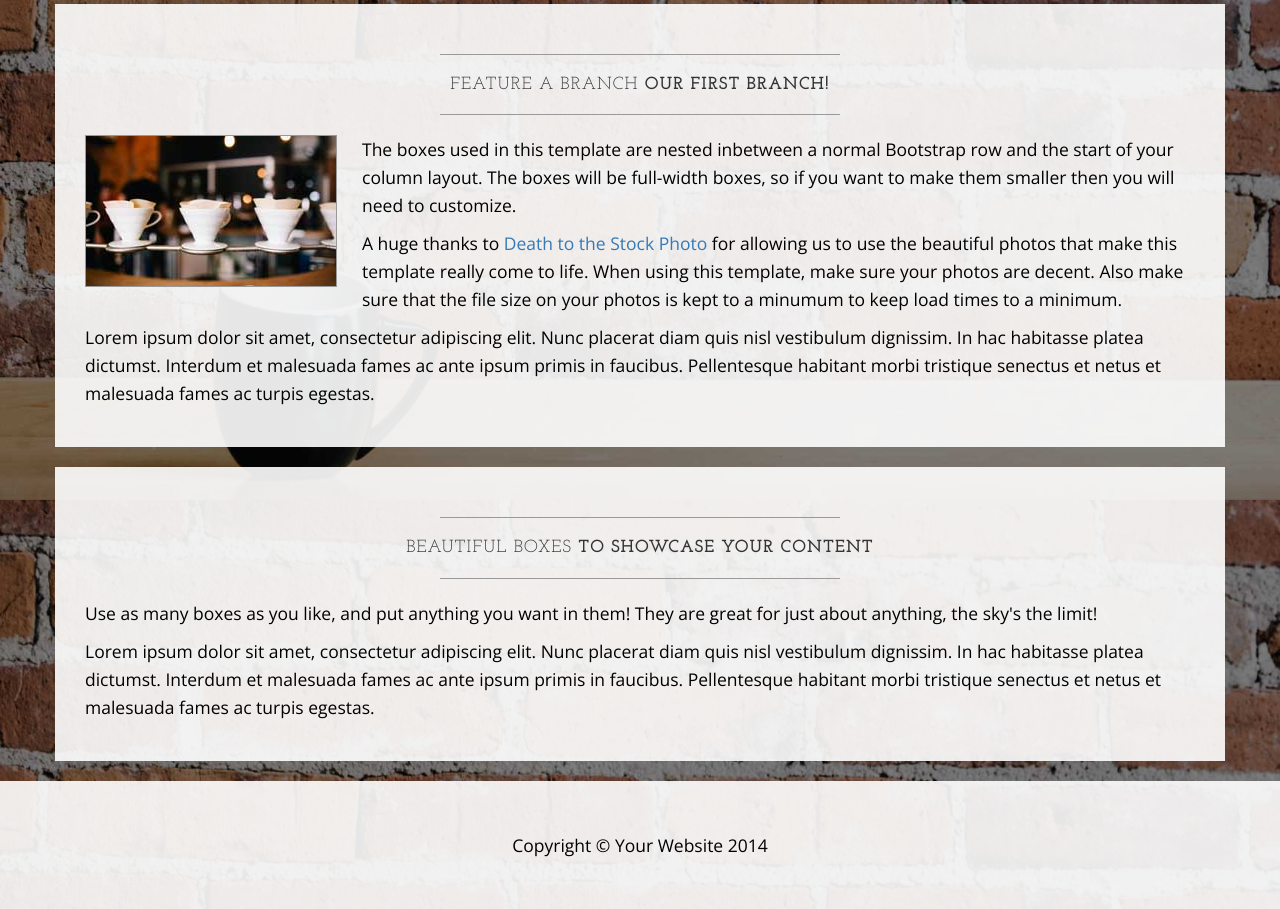
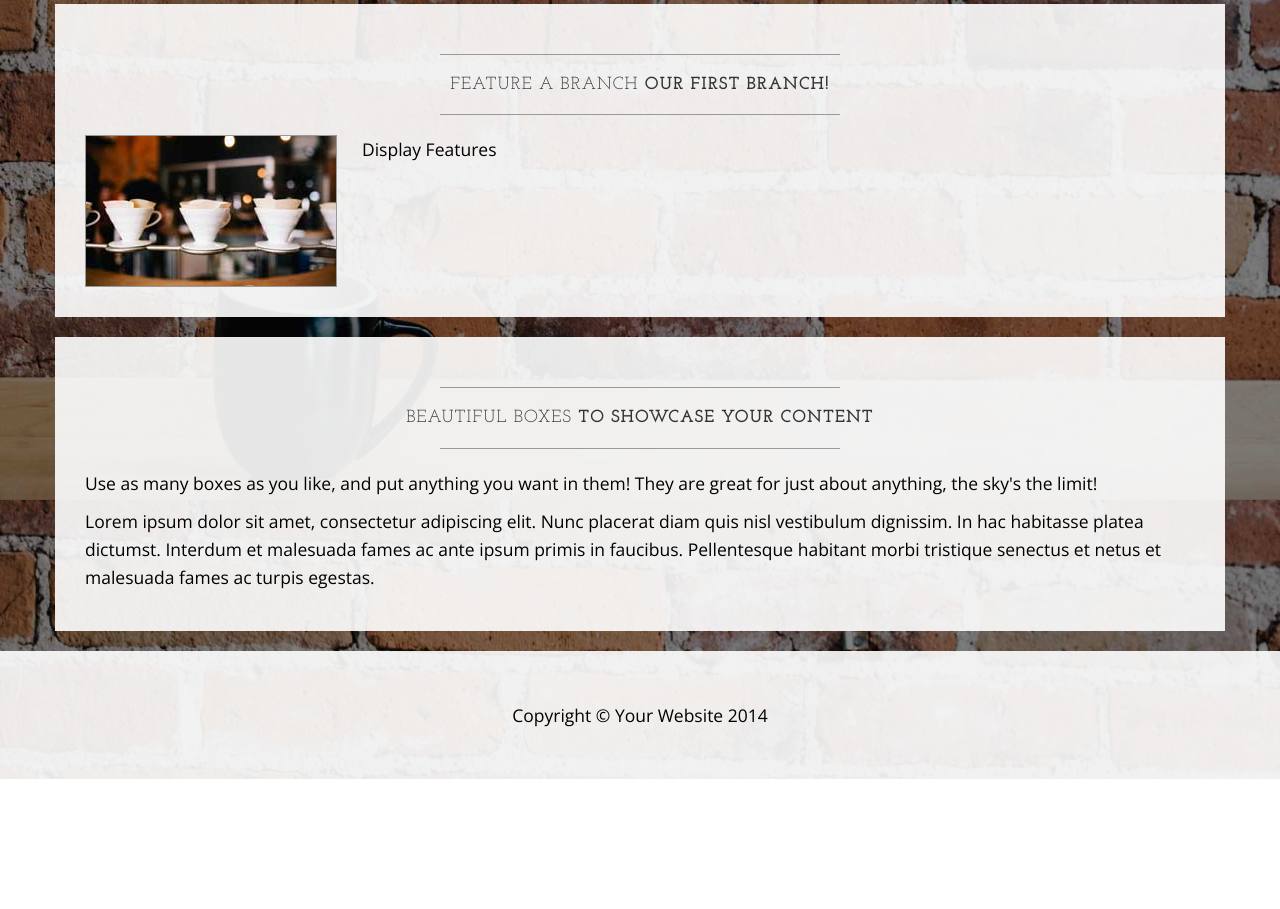
Before and after one commit to rgustinella/learning, a plain HTML site: page index.html in a window 1280 px wide. Shown: the part 1100-2009 px from the top of the page. After the commit the page ends 1879 px from the top, so only its background shows below. Drawn offline with nearby package versions, Linux system fonts and the light colour scheme.

Commit message:
Changed text Lara

```diff
--- a/index.html
+++ b/index.html
@@ -129,9 +129,7 @@
                     <hr>
                     <img class="img-responsive img-border img-left" src="img/intro-pic.jpg" alt="">
                     <hr class="visible-xs">
-                    <p>The boxes used in this template are nested inbetween a normal Bootstrap row and the start of your column layout. The boxes will be full-width boxes, so if you want to make them smaller then you will need to customize.</p>
-                    <p>A huge thanks to <a href="http://join.deathtothestockphoto.com/" target="_blank">Death to the Stock Photo</a> for allowing us to use the beautiful photos that make this template really come to life. When using this template, make sure your photos are decent. Also make sure that the file size on your photos is kept to a minumum to keep load times to a minimum.</p>
-                    <p>Lorem ipsum dolor sit amet, consectetur adipiscing elit. Nunc placerat diam quis nisl vestibulum dignissim. In hac habitasse platea dictumst. Interdum et malesuada fames ac ante ipsum primis in faucibus. Pellentesque habitant morbi tristique senectus et netus et malesuada fames ac turpis egestas.</p>
+                    <p>Display Features</p>
                 </div>
             </div>
         </div>
```
